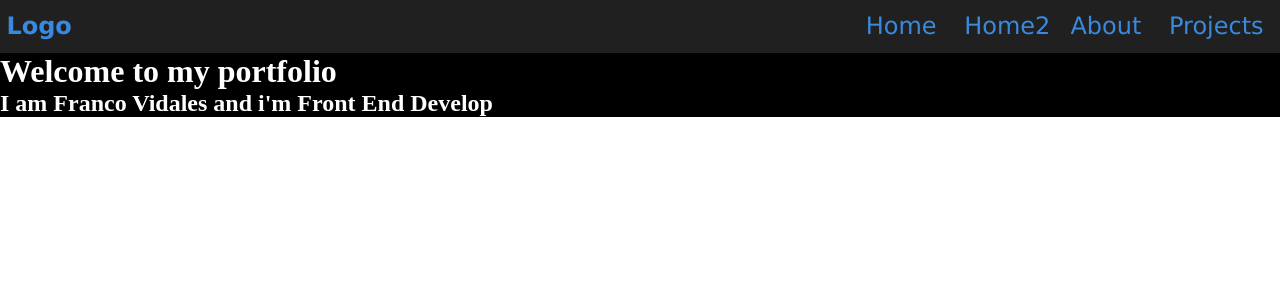
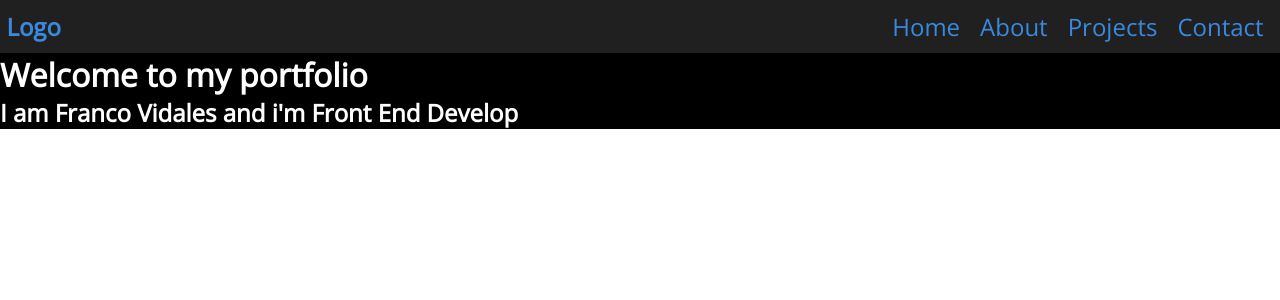
Before and after one commit to KurtCodex/Portfolio, a React (Vite) app: page / in a window 1280 px wide. Shown: the top 300 px of the page. Built offline with nearby package versions, Linux system fonts and the light colour scheme.

Commit message:
Update0.3

```diff
--- a/index.html
+++ b/index.html
@@ -1,13 +1,19 @@
 <!DOCTYPE html>
 <html lang="en">
+
 <head>
   <meta charset="UTF-8" />
   <link rel="icon" type="image/svg+xml" href="/vite.svg" />
+  <link rel="preconnect" href="https://fonts.gstatic.com" crossorigin>
+  <link href="https://fonts.googleapis.com/css2?family=Open+Sans:wght@300&family=Poiret+One&display=swap"
+    rel="stylesheet">
   <meta name="viewport" content="width=device-width, initial-scale=1.0" />
   <title>Vite + React</title>
 </head>
+
 <body>
   <div id="root"></div>
   <script type="module" src="/src/main.jsx"></script>
 </body>
+
 </html>
--- a/src/components/Navbar.jsx
+++ b/src/components/Navbar.jsx
@@ -20,10 +20,11 @@
                     <h2>Logo </h2>
                 </div>
                 <div className={`navbar-buttons ${clicked ? 'active' : ''}`}>
-                    <a href="/"> Home </a>
-                    <Link to="/">Home2</Link>
-                    <a href="/">About</a>
-                    <a href="/"> Projects</a>
+                    <Link className="link" to="/">Home</Link>
+                    <Link className="link" to="/About">About</Link>
+                    <Link className="link" to="/Projects">Projects</Link>
+                    <Link className="link" to="/Contact">Contact</Link>
+
                 </div>
                 <div className="navbar-burguer-btn" >
                     <BurguerBtn clicked={clicked} handleClick={handleClick} />
--- a/src/styles/navbar.scss
+++ b/src/styles/navbar.scss
@@ -1,5 +1,6 @@
 * {
     margin: 0;
+    font-family: 'Open Sans', sans-serif;
 }
 
 .navbar {
@@ -36,17 +37,18 @@
         margin-right: auto;
         text-align: center;
 
-        a {
+        .link {
             margin: 10px;
             font-size: 24px;
             display: block;
         }
 
+
         @media(min-width: 768px) {
             position: initial;
             margin: 0;
 
-            a {
+            .link {
                 display: inline;
             }
         }
```
Lines whose indentation alone changed are shown as unchanged.
